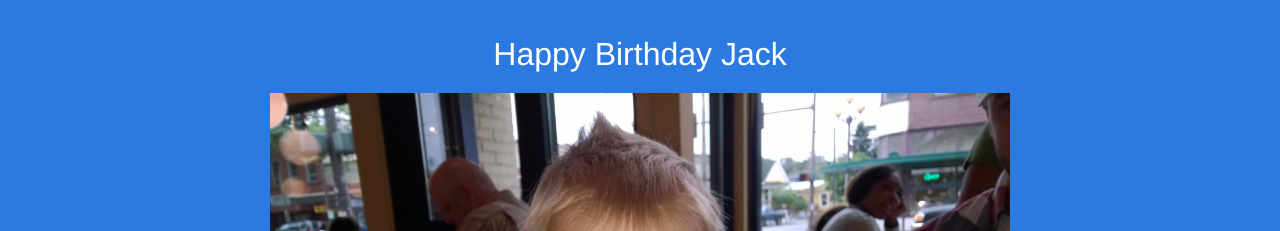
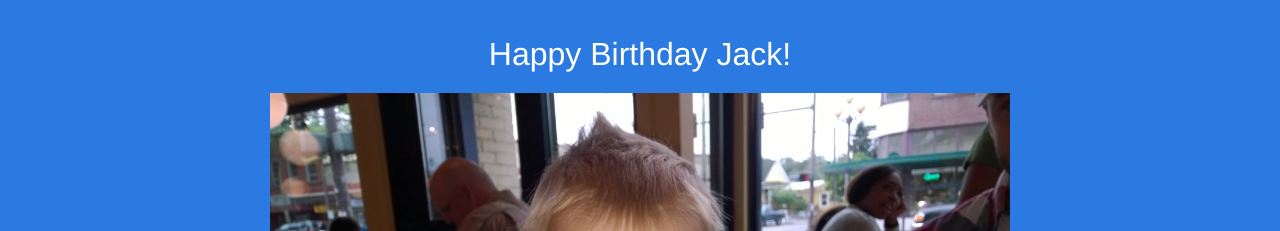
Before and after one commit to codepretty/jack, a Jekyll site: the page built from index.html, in a window 1280 px wide. Shown: the top 231 px of the page. Built offline with Jekyll 4.4.1, drawn with Linux system fonts in a browser that asks for light colours.

Commit message:
added a !

```diff
--- a/index.html
+++ b/index.html
@@ -3,7 +3,7 @@ layout: custom
 ---
 <header>
   <div class="wrapper">
-    <h1>Happy Birthday Jack</h1>
+    <h1>Happy Birthday Jack!</h1>
     <!--
     <ul class="inline">
       <li>
```
